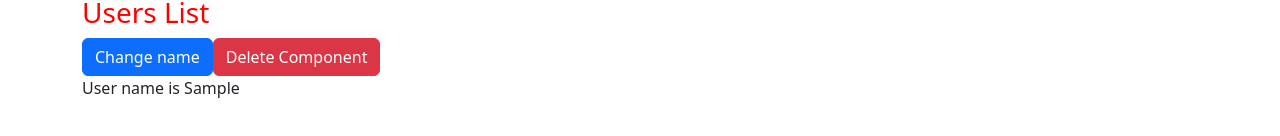
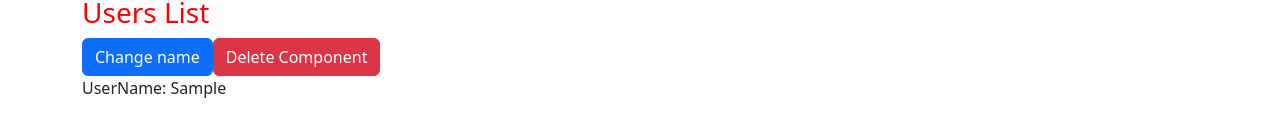
Before and after one commit to jahnavigunda/angular-basics, an Angular app: page / in a window 1280 px wide. Both pictures are taken after typing "Sample" into the empty fields and a click on the button "Add User". Shown: the part 228-364 px from the top of the page. Built offline with nearby package versions, Linux system fonts and the light colour scheme.

Commit message:
@ContentChild

```diff
--- a/src/app/userParentChild/userpc/userpc.component.html
+++ b/src/app/userParentChild/userpc/userpc.component.html
@@ -1 +1,4 @@
-<div>User name is {{userName}}</div>
+<!-- <div>User name is {{userName}}</div> -->
+<div>
+    <ng-content></ng-content>
+</div>
--- a/src/app/userParentChild/userpc/userpc.component.ts
+++ b/src/app/userParentChild/userpc/userpc.component.ts
@@ -1,4 +1,4 @@
-import { AfterContentChecked, AfterContentInit, AfterViewChecked, AfterViewInit, Component, DoCheck, Input, OnChanges, OnDestroy, OnInit, SimpleChanges } from '@angular/core';
+import { AfterContentChecked, AfterContentInit, AfterViewChecked, AfterViewInit, Component, ContentChild, DoCheck, ElementRef, Input, OnChanges, OnDestroy, OnInit, SimpleChanges } from '@angular/core';
 
 @Component({
   selector: 'app-userpc',
@@ -9,6 +9,7 @@ export class UserpcComponent implements OnInit, OnChanges, DoCheck, AfterContent
 
 @Input('user') userName : string | undefined ;
 @Input() name : string | undefined;
+@ContentChild('userParagraph') userParagraph: ElementRef | undefined;
 constructor(){}
 
 
@@ -19,6 +20,7 @@ constructor(){}
 
 ngOnInit(): void {
   console.log('ngOnInit called');
+  console.log(this.userParagraph);
 }
 ngDoCheck() {
   console.log('ngDocheck called');
@@ -26,6 +28,7 @@ ngDoCheck() {
 
 ngAfterContentInit(){
   console.log('ngAfterContentInit called');
+  console.log(this.userParagraph?.nativeElement.textContent);
 
 }
 ngAfterContentChecked(){
--- a/src/app/userParentChild/userspc/userspc.component.html
+++ b/src/app/userParentChild/userspc/userspc.component.html
@@ -5,5 +5,6 @@
     <button class="btn btn-danger" (click) = "onDeleteComponent()">Delete Component</button>
 
     <app-userpc *ngFor="let user of usersList" [user]="user" [name] = "name">
+        <p #userParagraph>UserName: {{user}}</p>
     </app-userpc>
 </div>
```
